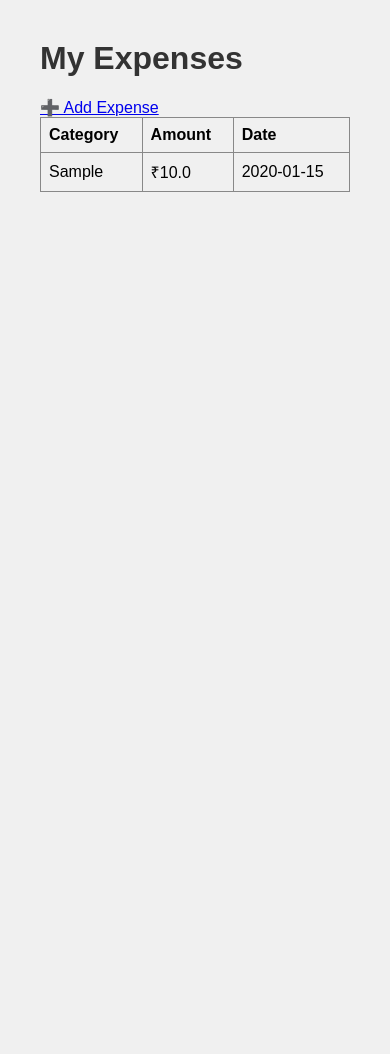
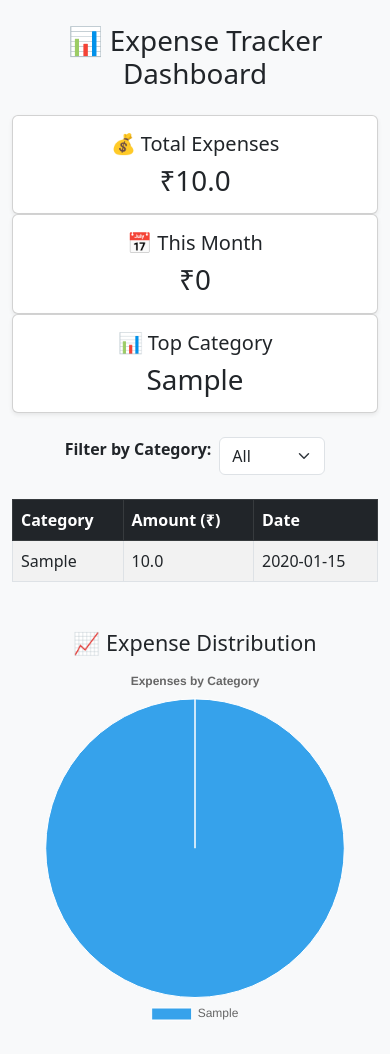
Before and after one commit to cuda-bot/expense-monitor, a Flask app: page / in a window 390 px wide. Before the commit the page ends 192 px from the top, so only its background shows below. Run offline with Flask 3, Linux system fonts and the light colour scheme; tables that the repository leaves empty hold one stand-in row (values such as "Sample post").

Commit message:
Add dynamic dashboard with chart and filters

```diff
--- a/app.py
+++ b/app.py
@@ -19,30 +19,49 @@ def init_db():
 
 @app.route('/')
 def index():
+    selected_category = request.args.get('category', 'All')
+
     conn = sqlite3.connect('expenses.db')
     c = conn.cursor()
-    c.execute('SELECT * FROM expenses ORDER BY date DESC')
-    data = c.fetchall()
+
+    if selected_category == 'All':
+        c.execute('SELECT * FROM expenses ORDER BY date DESC')
+        data = c.fetchall()
+    else:
+        c.execute('SELECT * FROM expenses WHERE category = ? ORDER BY date DESC', (selected_category,))
+        data = c.fetchall()
+
+    c.execute('SELECT DISTINCT category FROM expenses')
+    categories = [row[0] for row in c.fetchall()]
+
+    c.execute('SELECT SUM(amount) FROM expenses')
+    total_expenses = c.fetchone()[0] or 0
+
+    c.execute("SELECT SUM(amount) FROM expenses WHERE strftime('%m', date) = strftime('%m', 'now')")
+    month_expenses = c.fetchone()[0] or 0
+
+    c.execute('SELECT category, SUM(amount) as total FROM expenses GROUP BY category ORDER BY total DESC LIMIT 1')
+    top_category = c.fetchone()
+    top_category_name = top_category[0] if top_category else 'N/A'
+
+    c.execute('SELECT category, SUM(amount) FROM expenses GROUP BY category')
+    chart_data = c.fetchall()
+    categories_for_chart = [row[0] for row in chart_data]
+    amounts_for_chart = [row[1] for row in chart_data]
+
     conn.close()
-    return render_template('index.html', expenses=data)
 
-@app.route('/add', methods=['GET', 'POST'])
-def add_expense():
-    if request.method == 'POST':
-        category = request.form['category']
-        amount = request.form['amount']
-        date = request.form['date']
-
-        conn = sqlite3.connect('expenses.db')
-        c = conn.cursor()
-        c.execute('INSERT INTO expenses (category, amount, date) VALUES (?, ?, ?)',
-                  (category, amount, date))
-        conn.commit()
-        conn.close()
-        return redirect('/')
-    return render_template('add_expense.html')
-
-
+    return render_template(
+        'index.html',
+        expenses=data,
+        categories=categories,
+        selected_category=selected_category,
+        total_expenses=total_expenses,
+        month_expenses=month_expenses,
+        top_category=top_category_name,
+        chart_labels=categories_for_chart,
+        chart_values=amounts_for_chart
+    )
 
 if __name__ == '__main__':
     init_db()
--- a/templates/index.html
+++ b/templates/index.html
@@ -3,24 +3,99 @@
 <html>
 <head>
   <title>Expense Tracker</title>
-  <link rel="stylesheet" href="/static/style.css">
+  <link href="https://cdn.jsdelivr.net/npm/bootstrap@5.3.0/dist/css/bootstrap.min.css" rel="stylesheet">
+  <script src="https://cdn.jsdelivr.net/npm/chart.js"></script>
 </head>
-<body>
-  <h1>My Expenses</h1>
-  <a href="/add">➕ Add Expense</a>
-  <table>
+<body class="bg-light">
+  <div class="container my-4">
+    <h1 class="text-center mb-4">📊 Expense Tracker Dashboard</h1>
+
+    <div class="row text-center mb-4">
+      <div class="col-md-4">
+        <div class="card shadow-sm">
+          <div class="card-body">
+            <h5 class="card-title">💰 Total Expenses</h5>
+            <p class="card-text display-6">₹{{ total_expenses }}</p>
+          </div>
+        </div>
+      </div>
+      <div class="col-md-4">
+        <div class="card shadow-sm">
+          <div class="card-body">
+            <h5 class="card-title">📅 This Month</h5>
+            <p class="card-text display-6">₹{{ month_expenses }}</p>
+          </div>
+        </div>
+      </div>
+      <div class="col-md-4">
+        <div class="card shadow-sm">
+          <div class="card-body">
+            <h5 class="card-title">📊 Top Category</h5>
+            <p class="card-text display-6">{{ top_category }}</p>
+          </div>
+        </div>
+      </div>
+    </div>
+
+    <form method="get" class="d-flex justify-content-center mb-4">
+      <label class="me-2 fw-bold">Filter by Category:</label>
+      <select name="category" onchange="this.form.submit()" class="form-select w-auto">
+        <option value="All" {% if selected_category == 'All' %}selected{% endif %}>All</option>
+        {% for cat in categories %}
+        <option value="{{ cat }}" {% if selected_category == cat %}selected{% endif %}>{{ cat }}</option>
+        {% endfor %}
+      </select>
+    </form>
+
+    <table class="table table-bordered table-striped table-hover">
+      <thead class="table-dark">
         <tr>
           <th>Category</th>
-      <th>Amount</th>
+          <th>Amount (₹)</th>
           <th>Date</th>
         </tr>
+      </thead>
+      <tbody>
         {% for e in expenses %}
         <tr>
           <td>{{ e[1] }}</td>
-      <td>₹{{ e[2] }}</td>
+          <td>{{ e[2] }}</td>
           <td>{{ e[3] }}</td>
         </tr>
         {% endfor %}
+      </tbody>
     </table>
+
+    <div class="mt-5">
+      <h4 class="text-center">📈 Expense Distribution</h4>
+      <canvas id="expenseChart"></canvas>
+    </div>
+  </div>
+
+  <script>
+    const ctx = document.getElementById('expenseChart').getContext('2d');
+    const expenseChart = new Chart(ctx, {
+      type: 'pie',
+      data: {
+        labels: {{ chart_labels | tojson }},
+        datasets: [{
+          data: {{ chart_values | tojson }},
+          borderWidth: 1
+        }]
+      },
+      options: {
+        responsive: true,
+        plugins: {
+          legend: {
+            position: 'bottom'
+          },
+          title: {
+            display: true,
+            text: 'Expenses by Category'
+          }
+        }
+      }
+    });
+  </script>
 </body>
 </html>
```
Also changed, not shown: README.md (deleted), 1 other file. Lines whose indentation alone changed are shown as unchanged.
